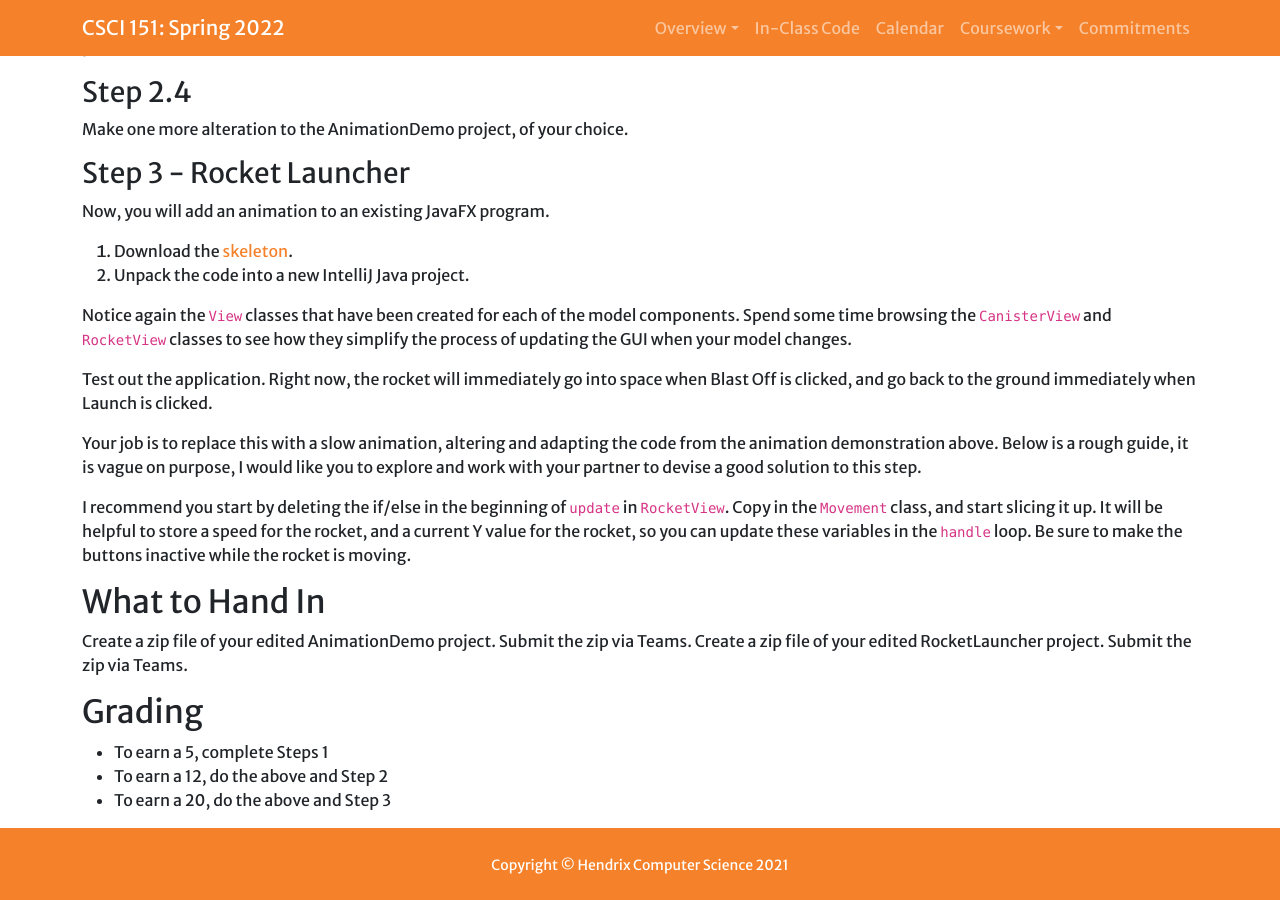
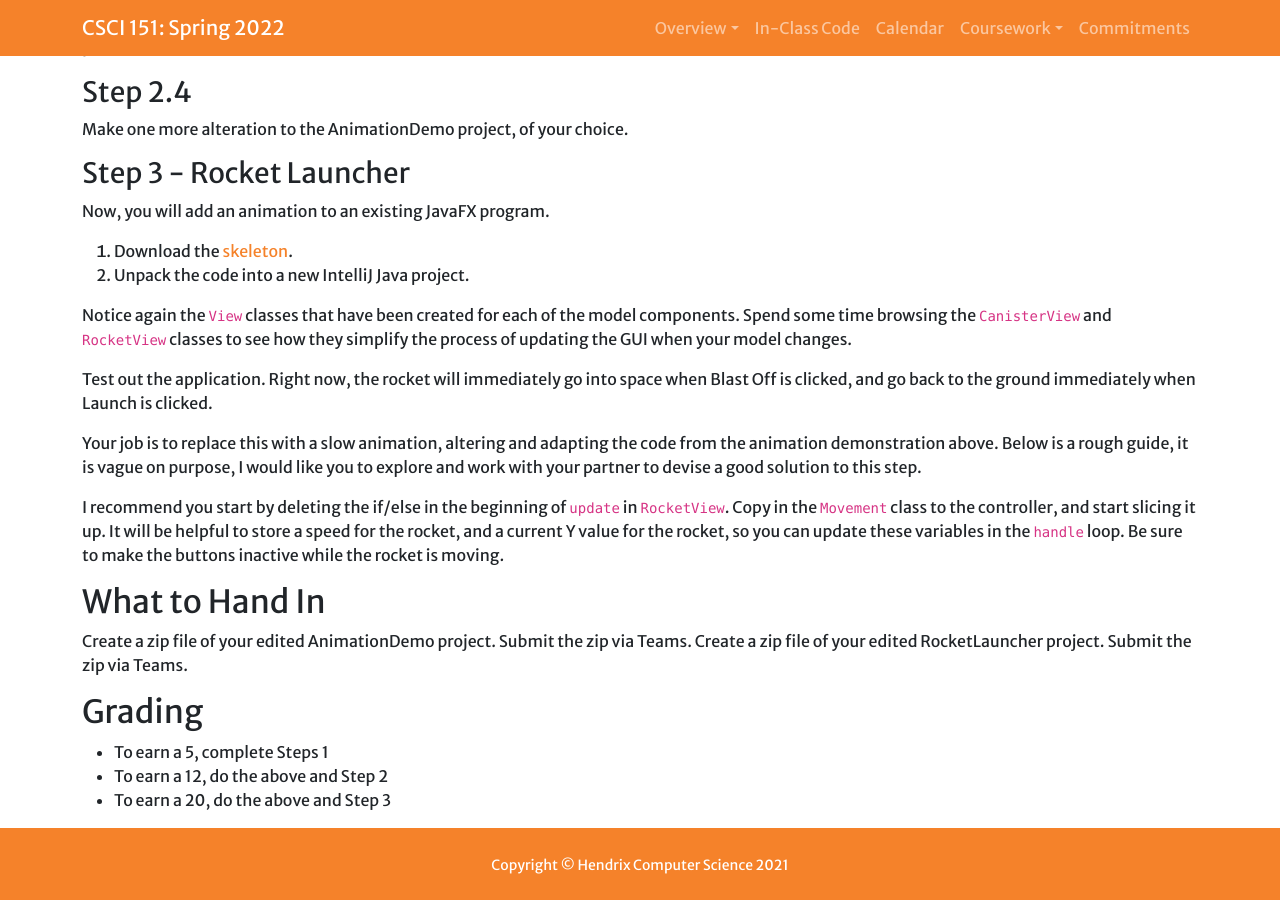
Before and after one commit to Hendrix-CS/csci151, a Jekyll site: the page built from labs/animation.md, in a window 1280 px wide and 900 px high, scrolled down 1253 px. Built offline with Jekyll 4.4.1, drawn with Linux system fonts in a browser that asks for light colours; a script that is not in the unit is left out; our own code applies the rules of GitHub Pages for plain Markdown files.

Commit message:
Fixing description

```diff
--- a/labs/animation.md
+++ b/labs/animation.md
@@ -98,7 +98,7 @@ Blast Off is clicked, and go back to the ground immediately when Launch is click
 Your job is to replace this with a slow animation, altering and adapting the code
 from the animation demonstration above. Below is a rough guide, it is vague on purpose, I would like you to explore and work with your partner to devise a good solution to this step.
 
-I recommend you start by deleting the if/else in the beginning of `update` in `RocketView`. Copy in the `Movement` class, and start slicing it up. It will be helpful to store a speed for the rocket, and a current Y value for the rocket, so you can update these variables in the `handle` loop. Be sure to make the buttons inactive while the rocket is moving.
+I recommend you start by deleting the if/else in the beginning of `update` in `RocketView`. Copy in the `Movement` class to the controller, and start slicing it up. It will be helpful to store a speed for the rocket, and a current Y value for the rocket, so you can update these variables in the `handle` loop. Be sure to make the buttons inactive while the rocket is moving.
 
 ## What to Hand In
 
```
